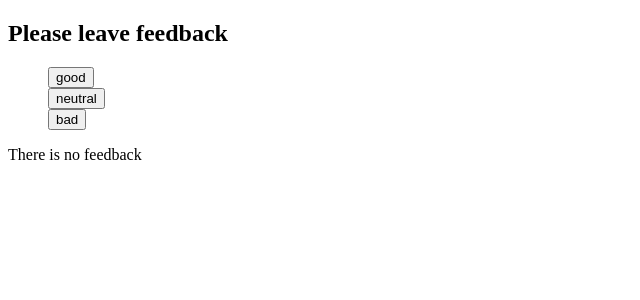
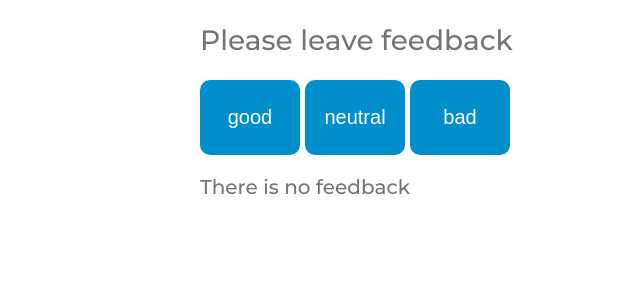
Before and after one commit to rostunho/goit-react-hw-02-feedback, a React (Create React App) app: page / in a window 1280 px wide. Shown: the top 300 px of the page, without its empty margins (0-640 px from the left). Built offline with nearby package versions, Linux system fonts and the light colour scheme.

Commit message:
minimal styled

```diff
--- a/public/index.html
+++ b/public/index.html
@@ -5,6 +5,12 @@
     <meta http-equiv="X-UA-Compatible" content="IE=edge" />
     <meta name="viewport" content="width=device-width, initial-scale=1" />
     <title>HW02-feedback</title>
+    <link rel="preconnect" href="https://fonts.googleapis.com" />
+    <link rel="preconnect" href="https://fonts.gstatic.com" crossorigin />
+    <link
+      href="https://fonts.googleapis.com/css2?family=Montserrat:wght@400;500;700&family=Roboto:wght@400;500;700&display=swap"
+      rel="stylesheet"
+    />
   </head>
 
   <body>
--- a/src/components/Notification/Notification.jsx
+++ b/src/components/Notification/Notification.jsx
@@ -1,7 +1,8 @@
 import PropTypes from 'prop-types';
+import { Notice } from './Notification.styled';
 
 function Notification({ message }) {
-  return <p>{message}</p>;
+  return <Notice>{message}</Notice>;
 }
 
 Notification.propTypes = {
--- /dev/null
+++ b/src/components/Notification/Notification.styled.js
@@ -0,0 +1,8 @@
+import styled from 'styled-components';
+
+export const Notice = styled.p`
+  margin-left: 200px;
+  font-size: 20px;
+  font-weight: 500;
+  color: #757575;
+`;
--- a/src/components/Options/FeedbackOptions.jsx
+++ b/src/components/Options/FeedbackOptions.jsx
@@ -1,20 +1,21 @@
 import PropTypes from 'prop-types';
+import { Buttons, Button, Item } from './FeedbackOptions.styled';
 
 function FeedbackOptions({ options, onLeaveFeedback }) {
   const buttonLabels = Object.keys(options);
 
   return (
-    <ul>
+    <Buttons>
       {buttonLabels.map(label => {
         return (
-          <li key={label}>
-            <button type="button" onClick={() => onLeaveFeedback(label)}>
+          <Item key={label}>
+            <Button type="button" onClick={() => onLeaveFeedback(label)}>
               {label}
-            </button>
-          </li>
+            </Button>
+          </Item>
         );
       })}
-    </ul>
+    </Buttons>
   );
 }
 
--- /dev/null
+++ b/src/components/Options/FeedbackOptions.styled.js
@@ -0,0 +1,33 @@
+import styled from 'styled-components';
+
+export const Buttons = styled.ul`
+  display: flex;
+`;
+
+export const Button = styled.button`
+  width: 100px;
+  height: 75px;
+  border-radius: 10px;
+  border: none;
+
+  color: #ffffff;
+  font-size: 20px;
+  font-weight: 400;
+
+  background-color: #008fcc;
+
+  cursor: pointer;
+
+  &:hover,
+  &:focus {
+    background-color: #0082ba;
+  }
+`;
+
+export const Item = styled.li`
+  /* margin-left: 10px; */
+
+  &:not(:first-child) {
+    margin-left: 5px;
+  }
+`;
--- a/src/components/Section/Section.jsx
+++ b/src/components/Section/Section.jsx
@@ -1,11 +1,12 @@
 import PropTypes from 'prop-types';
+import { Box, Title } from './Section.styled';
 
 function Section({ title, children }) {
   return (
-    <section>
-      <h2>{title}</h2>
+    <Box>
+      <Title>{title}</Title>
       {children}
-    </section>
+    </Box>
   );
 }
 
--- /dev/null
+++ b/src/components/Section/Section.styled.js
@@ -0,0 +1,11 @@
+import styled from 'styled-components';
+
+export const Box = styled.section`
+  margin-left: 200px;
+`;
+
+export const Title = styled.h2`
+  font-size: 28px;
+  font-weight: 500;
+  color: #757575;
+`;
--- a/src/components/Statistics/Statistics.jsx
+++ b/src/components/Statistics/Statistics.jsx
@@ -1,14 +1,15 @@
 import PropTypes from 'prop-types';
+import { List, Item } from './Statistics.styled';
 
 function Statistics({ good, neutral, bad, total, positivePercentage }) {
   return (
-    <ul>
-      <li>Good: {good} </li>
-      <li>Neutral:{neutral}</li>
-      <li>Bad: {bad}</li>
-      <li>Total: {total}</li>
-      <li>Positive feedback: {positivePercentage} %</li>
-    </ul>
+    <List>
+      <Item>Good: {good} </Item>
+      <Item>Neutral: {neutral}</Item>
+      <Item>Bad: {bad}</Item>
+      <Item>Total: {total}</Item>
+      <Item>Positive feedback: {positivePercentage} %</Item>
+    </List>
   );
 }
 
--- /dev/null
+++ b/src/components/Statistics/Statistics.styled.js
@@ -0,0 +1,8 @@
+import styled from 'styled-components';
+
+export const List = styled.ul``;
+
+export const Item = styled.li`
+  font-size: 17px;
+  font-weight: 500;
+`;
--- a/src/index.css
+++ b/src/index.css
@@ -1,3 +1,13 @@
+body {
+  margin: 0;
+  font-family: Montserrat;
+}
+
 ul {
   list-style: none;
+  padding: 0;
 }
+
+/* h2 {
+  margin: 0;
+} */
```
